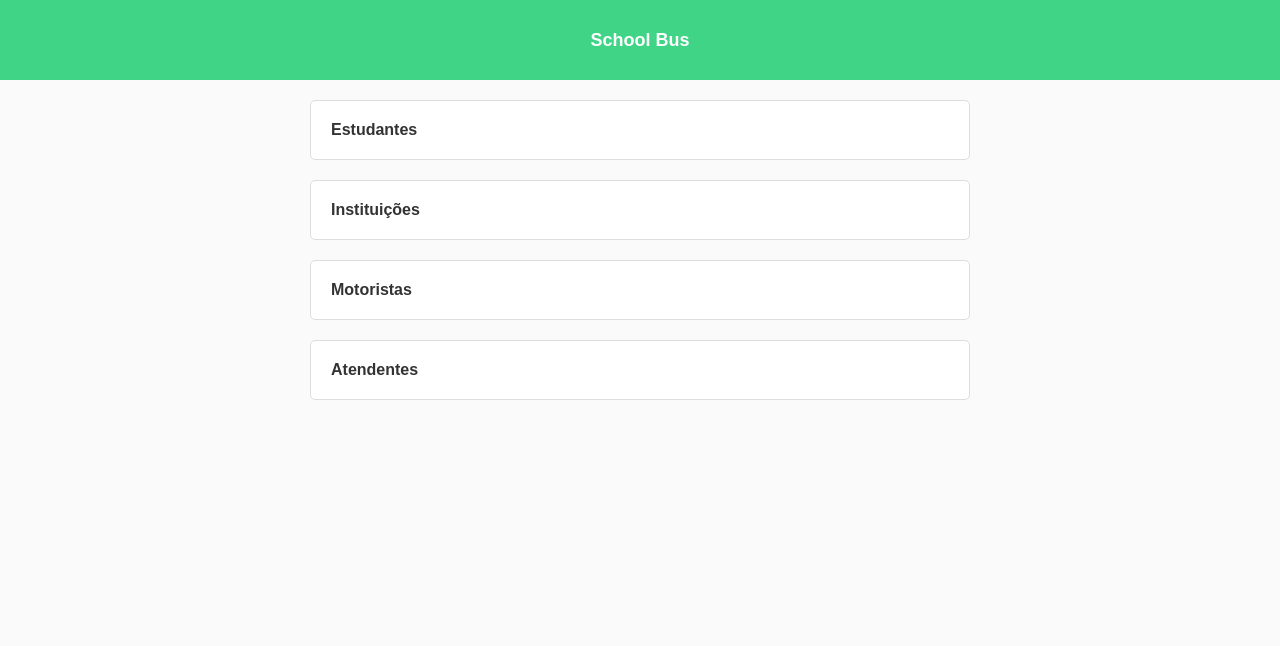
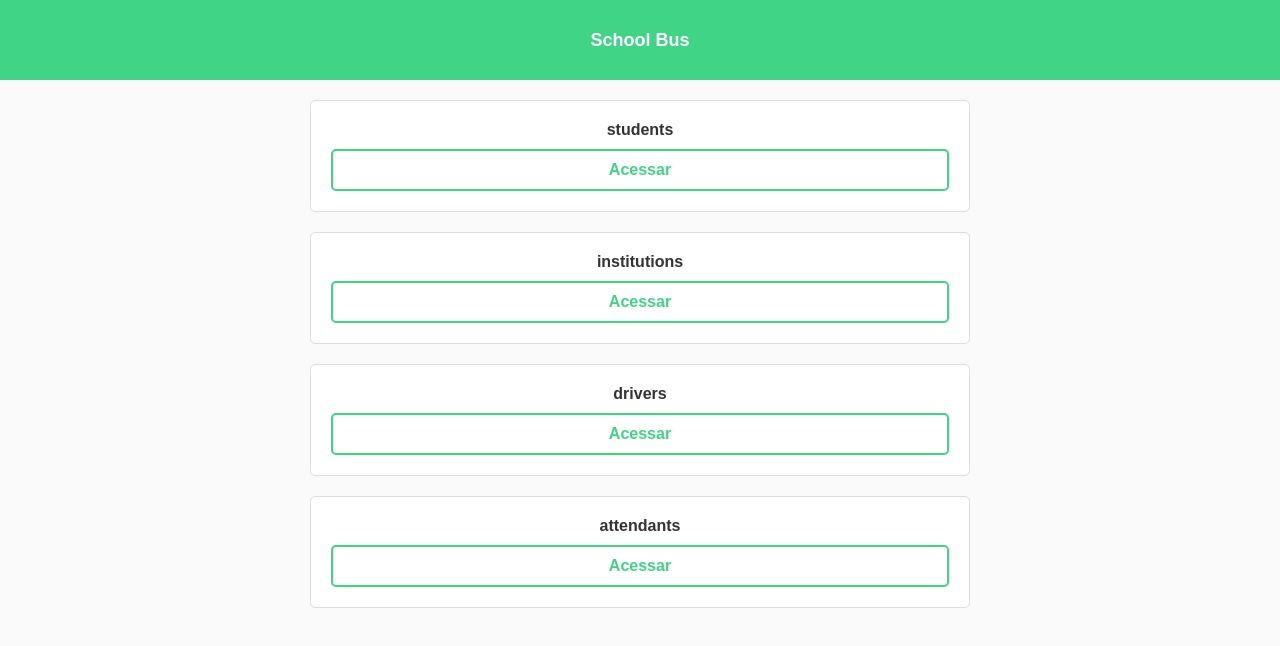
Before and after one commit to jailsonsf/School-Bus, a React (Create React App) app in the folder app/: page / in a window 1280 px wide. Shown: the top 646 px of the page. Built offline with nearby package versions, Linux system fonts and the light colour scheme; the HTML template or start-up script is replaced by a standard one.

Commit message:
Update app :rocket:

```diff
--- a/app/src/App.js
+++ b/app/src/App.js
@@ -1,14 +1,14 @@
 import React from 'react';
+import Routes from './routes';
 
 import './styles.css';
 
 import Header from './components/Header/index';
-import Main from './pages/main/index';
 
 const App = () => (
   <div className="App">
     <Header />
-    <Main />
+    <Routes />
   </div>
 )
 
--- /dev/null
+++ b/app/src/pages/entitys/index.js
@@ -0,0 +1,25 @@
+import React, {Component} from 'react';
+import api from '../../services/api';
+
+import './styles.css';
+
+export default class Entitys extends Component {
+    state = {
+        entitys: [],
+    }
+
+    async componentDidMount() {
+        // const {type} = this.props;
+        const response = await api.get(`/students`);
+
+        this.setState({entitys: response.data});
+    }
+
+    render() {
+        return (
+            <div className="entitys-info">
+
+            </div>
+        );
+    }
+}
--- a/app/src/pages/main/index.js
+++ b/app/src/pages/main/index.js
@@ -1,7 +1,7 @@
 import React, { Component } from 'react';
 import { Link } from 'react-router-dom';
 
-import api from '../../services/api';
+// import api from '../../services/api';
 
 import './styles.css';
 
@@ -15,17 +15,18 @@ export default class Main extends Component {
     }
 
     loadEntitys = () => {
-        const types = ['Estudantes', 'Instituições', 'Motoristas', 'Atendentes'];
+        const types = ['students', 'institutions', 'drivers', 'attendants'];
         this.setState({entitys: types});
     }
 
     render() {
-        // const {} = this.state;
         return (
             <div className="entitys">
                 {this.state.entitys.map(entity => (
                     <article key={entity}>
                         <strong>{entity}</strong>
+
+                        <Link to={`/entitys/${entity}`}>Acessar</Link>
                     </article>
                 ))}
             </div>
--- a/app/src/pages/main/styles.css
+++ b/app/src/pages/main/styles.css
@@ -10,6 +10,12 @@
     border-radius: 5px;
     padding: 20px;
     margin-bottom: 20px;
+}
+
+.entitys article strong {
+    display: flex;
+    justify-content: center;
+    align-items: center;
 }
 
 .entitys article a {
--- a/app/src/routes.js
+++ b/app/src/routes.js
@@ -3,11 +3,13 @@ import React from 'react';
 import {BrowserRouter, Switch, Route} from 'react-router-dom';
 
 import Main from './pages/main/index';
+import Entitys from './pages/entitys';
 
 const Routes = () => (
     <BrowserRouter>
         <Switch>
             <Route exact path="/" component={Main}/>
+            <Route path="/entitys" component={Entitys}></Route>
         </Switch>
     </BrowserRouter>
 )
```
Also changed, not shown: app/src/pages/entitys/styles.css (added).
